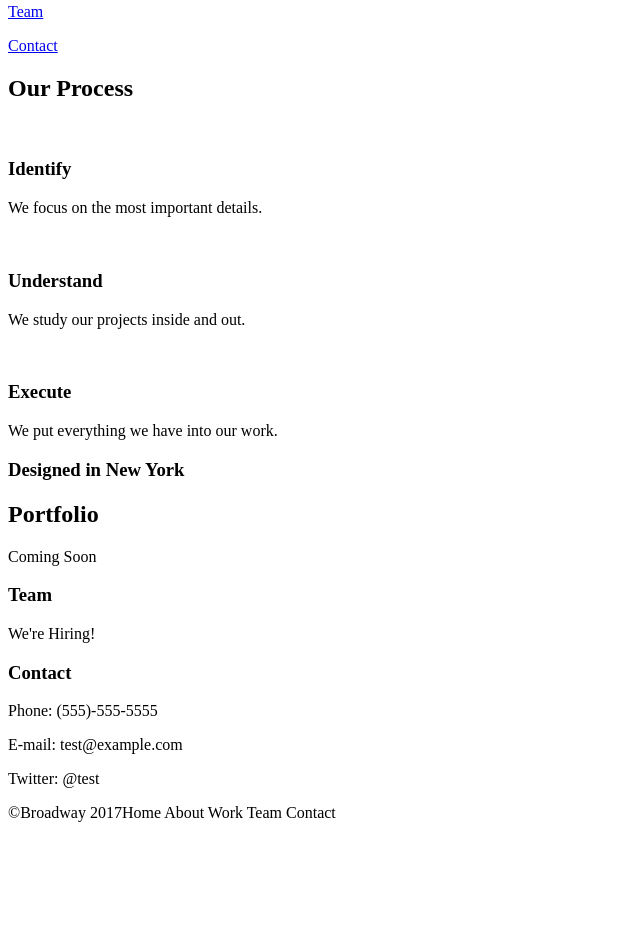
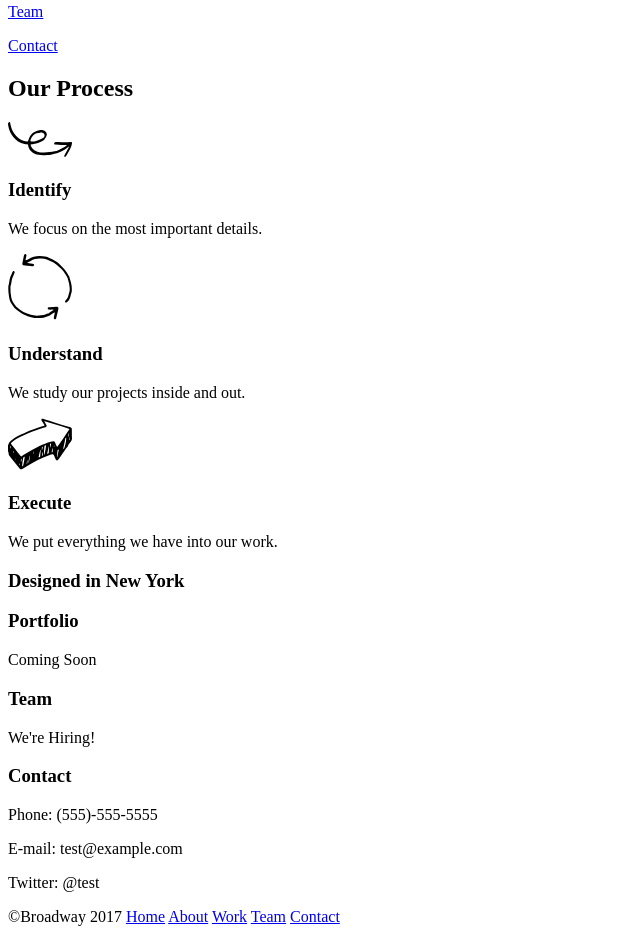
Before and after one commit to ainicheng/broadway, a plain HTML site: page index.html in a window 1280 px wide. Shown: the part 179-1121 px from the top of the page, without its empty margins (0-640 px from the left). Before the commit the page ends 1017 px from the top, so only its background shows below. Drawn offline with Linux system fonts and the light colour scheme; files that its build step writes are made by us from their sources.

Commit message:
Add icons in html

```diff
--- a/index.html
+++ b/index.html
@@ -3,7 +3,7 @@
   <head>
     <meta charset="utf-8">
     <title>Broadway Design</title>
-    <link rel="stylesheet" href=".resources/css/style.css">
+    <link rel="stylesheet" href="./resources/css/style.css">
   </head>
   <body>
 
@@ -19,15 +19,15 @@
     <!-- Our Proess Seciton -->
     <h2>Our Process</h2>
 
-    <p><img src="" alt=""></p>
+    <p><img src="./resources/images/identify.svg" alt="curly arrow icon"></p>
     <h3>Identify</h3>
     <p>We focus on the most important details.</p>
 
-    <p><img src="" alt=""></p>
+    <p><img src="./resources/images/understand.svg" alt="circle composed of two arrows"></p>
     <h3>Understand</h3>
     <p>We study our projects inside and out.</p>
 
-    <p><img src="" alt=""></p>
+    <p><img src="./resources/images/execute.svg" alt="thick arrow with shadow"></p>
     <h3>Execute</h3>
     <p>We put everything we have into our work.</p>
 
@@ -35,7 +35,7 @@
 
     <h3>Designed in New York</h3>
 
-    <h2>Portfolio</h2>
+    <h3>Portfolio</h3>
     <p>Coming Soon</p>
 
     <h3>Team</h3>
@@ -48,7 +48,12 @@
 
     <!-- Footer Section -->
 
-    <p>&copy;Broadway 2017<span>Home About Work Team Contact</span></p>
+    <p>&copy;Broadway 2017
+      <span><a href="#">Home</a>
+        <a href="#">About</a>
+        <a href="#">Work</a>
+        <a href="#">Team</a>
+        <a href="#">Contact</a></span></p>
 
   </body>
 </html>
```
Also changed, not shown: resources/images/execute.svg (added), resources/images/identify.svg (added), resources/images/the-flatiron-building.png (added), resources/images/understand.svg (added).
